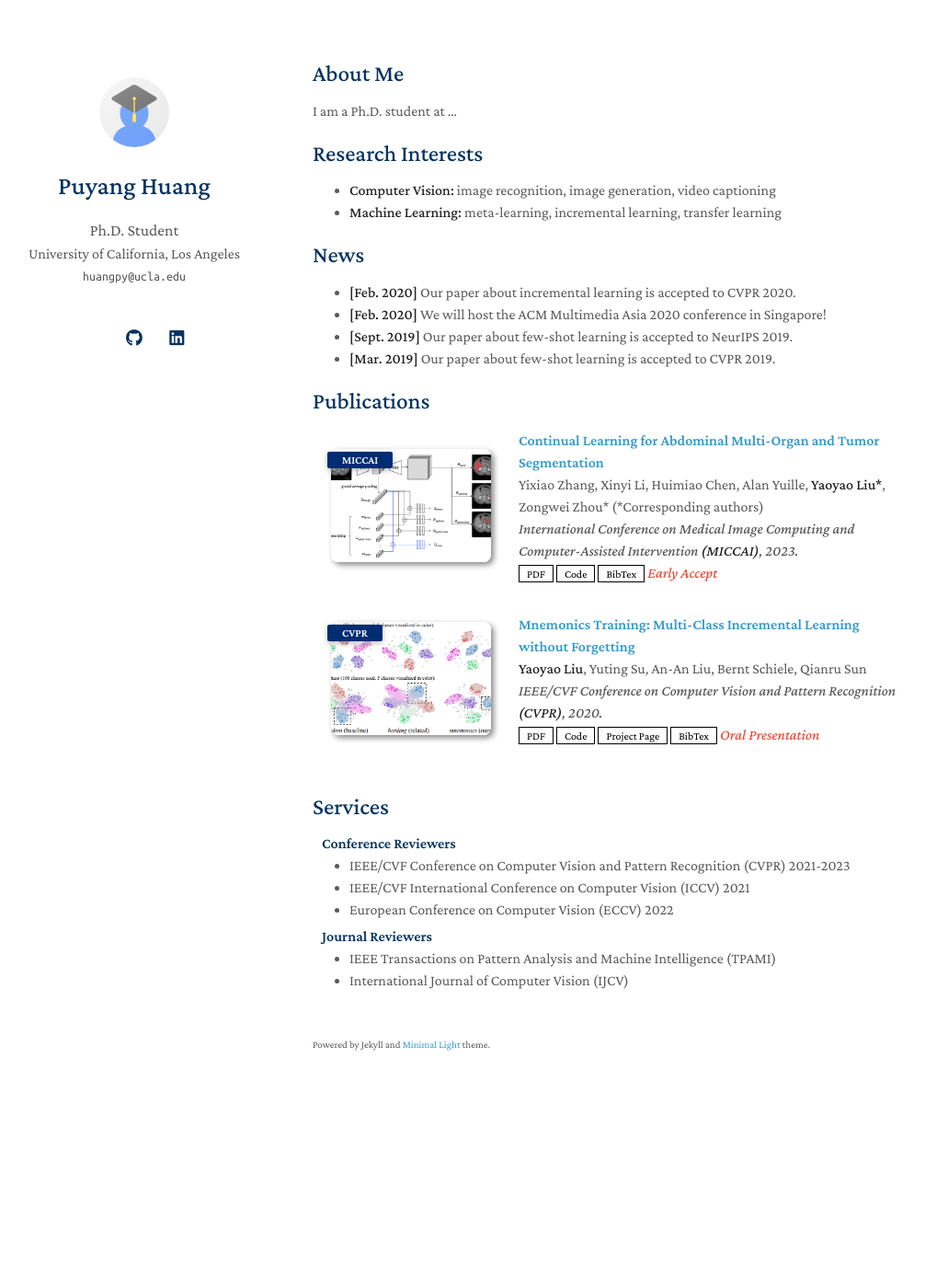
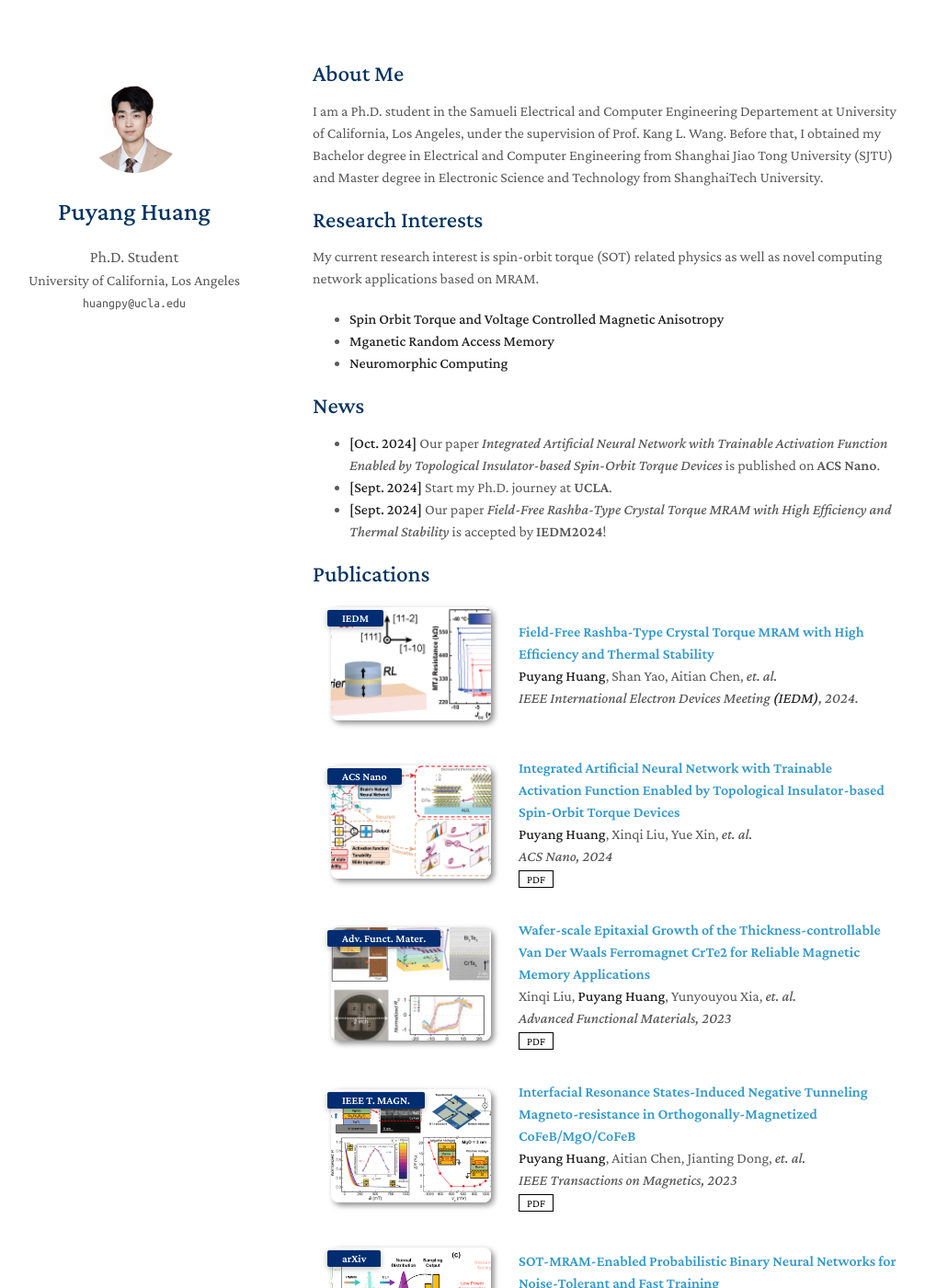
Before and after one commit to huang-piang/puyanghuang, a Jekyll site: the page built from index.md, in a window 1280 px wide and 1400 px high. Shown: the whole window at 92% size, without its empty margins (130-1136 px from the left). Built offline with Jekyll 4.4.1, drawn with Linux system fonts in a browser that asks for light colours; a style sheet for code colours, icons or effects is not loaded; our own code applies the rules of GitHub Pages for plain Markdown files; some of the changed text lies outside the part shown.

Commit message:
Describe your changes here

```diff
--- a/Gemfile
+++ b/Gemfile
@@ -1,5 +1,9 @@
 source "https://rubygems.org"
 
-gem "jekyll", "~> 3.8.5"
+gem 'rexml'
+
+gem "jekyll", "~> 4.0"
+
+gem 'kramdown', '~> 2.3'
 
 gem "webrick", "~> 1.8"
--- a/_config.yml
+++ b/_config.yml
@@ -6,27 +6,27 @@ email: huangpy@ucla.edu
 
 # Search Engine Optimization (SEO)
 # The following information is used to improve the website traffic from search engines, e.g., Google.
-keywords: minimal light
-description: The Minimal Light is a simple and elegant jekyll theme for academic personal homepage.
-canonical: https://minimal-light-theme.yliu.me/
+keywords: Puyang Huang
+# description: The Minimal Light is a simple and elegant jekyll theme for academic personal homepage.
+# canonical: https://minimal-light-theme.yliu.me/
 
 # Links
 # If you don't need one of them, you may delete the corresponding line.
-google_scholar: https://scholar.google.com/
-cv_link: assets/files/curriculum_vitae.pdf
-github_link: https://github.com/
-linkedin: https://www.linkedin.com/
-twitter: https://twitter.com/
+google_scholar: https://scholar.google.com/citations?user=JoqIzlsAAAAJ&hl=zh-CN
+cv_link: assets/files/Puyang Huang Resume_241005.pdf
+# github_link: https://github.com/
+# linkedin: https://www.linkedin.com/
+# twitter: https://twitter.com/
 
 # Images (e.g., your profile picture and your website's favicon)
 # "favicon" and "favicon_dark" are used for the light and dark modes, respectively.
-avatar: ./assets/img/avatar.png
+avatar: ./assets/img/photo.png
 favicon: ./assets/img/favicon.png
 favicon_dark: ./assets/img/favicon-dark.png
 
 # Footnote
 # You may use the option to disable the footnote, "Powered by Jekyll and Minimal Light theme."
-enable_footnote: true
+# enable_footnote: true
 
 # Auto Dark Mode
 # You may use the option to disable the automatic dark theme
@@ -38,7 +38,7 @@ font: "Serif" # or "Sans Serif"
 
 # Google Analytics ID
 # Please remove this if you don't use Google Analytics
-google_analytics: UA-111540567-4
+# google_analytics: UA-111540567-4
 
 # Use this project as a remote theme for GitHub Pages
 # See the guide here: https://docs.github.com/en/pages/setting-up-a-github-pages-site-with-jekyll/adding-a-theme-to-your-github-pages-site-using-jekyll
--- a/_data/publications.yml
+++ b/_data/publications.yml
@@ -1,22 +1,42 @@
 main:
 
-  - title: Continual Learning for Abdominal Multi-Organ and Tumor Segmentation
-    authors: Yixiao Zhang, Xinyi Li, Huimiao Chen, Alan Yuille, <strong>Yaoyao Liu*</strong>, Zongwei Zhou* (*Corresponding authors)
-    conference_short: MICCAI
-    conference: International Conference on Medical Image Computing and Computer-Assisted Intervention <strong>(MICCAI)</strong>, 2023.
-    pdf: https://arxiv.org/pdf/2306.00988.pdf
-    code: https://github.com/MrGiovanni/ContinualLearning
-    bibtex: https://bib.yliu.me/MICCAI23.txt
-    image: ./assets/img/teaser_example_2.png
-    notes: Early Accept
+  - title: Field-Free Rashba-Type Crystal Torque MRAM with High Efficiency and Thermal Stability
+    authors: <strong>Puyang Huang</strong>, Shan Yao, Aitian Chen, <i>et. al.</i>
+    conference_short: IEDM
+    conference: IEEE International Electron Devices Meeting <strong>(IEDM)</strong>, 2024.
+    pdf:
+    bibtex:
+    image: ./assets/img/Crystal_Torque.png
+    notes:
 
-  - title: "Mnemonics Training: Multi-Class Incremental Learning without Forgetting"
-    authors: <strong>Yaoyao Liu</strong>, Yuting Su, An-An Liu, Bernt Schiele, Qianru Sun
-    conference_short: CVPR
-    conference: IEEE/CVF Conference on Computer Vision and Pattern Recognition <strong>(CVPR)</strong>, 2020.
-    pdf: https://arxiv.org/pdf/2002.10211.pdf
-    code: https://github.com/yaoyao-liu/class-incremental-learning/tree/main/mnemonics-training
-    page: https://class-il.mpi-inf.mpg.de/mnemonics/
-    bibtex: https://class-il.mpi-inf.mpg.de/mnemonics/
-    notes: Oral Presentation
-    image: ./assets/img/teaser_example.png
+  - title: Integrated Artificial Neural Network with Trainable Activation Function Enabled by Topological Insulator-based Spin-Orbit Torque Devices
+    authors: <strong>Puyang Huang</strong>, Xinqi Liu, Yue Xin, <i>et. al.</i>
+    conference_short: ACS Nano
+    conference: ACS Nano, 2024
+    pdf: https://pubs.acs.org/doi/full/10.1021/acsnano.4c03278
+    image: ./assets/img/Trainable_activation.png
+    notes:
+
+  - title: Wafer-scale Epitaxial Growth of the Thickness-controllable Van Der Waals Ferromagnet CrTe2 for Reliable Magnetic Memory Applications
+    authors: Xinqi Liu, <strong>Puyang Huang</strong>, Yunyouyou Xia, <i>et. al.</i>
+    conference_short: Adv. Funct. Mater.
+    conference: Advanced Functional Materials, 2023
+    pdf: https://onlinelibrary.wiley.com/doi/full/10.1002/adfm.202304454
+    image: ./assets/img/CTBT.png
+    notes:
+
+  - title: Interfacial Resonance States-Induced Negative Tunneling Magneto-resistance in Orthogonally-Magnetized CoFeB/MgO/CoFeB
+    authors: <strong>Puyang Huang</strong>, Aitian Chen, Jianting Dong, <i>et. al.</i>
+    conference_short: IEEE T. MAGN.
+    conference: IEEE Transactions on Magnetics, 2023
+    pdf: https://ieeexplore.ieee.org/abstract/document/10400492
+    image: ./assets/img/NegativeTMR.png
+    notes:
+
+  - title: SOT-MRAM-Enabled Probabilistic Binary Neural Networks for Noise-Tolerant and Fast Training
+    authors: <strong>Puyang Huang</strong>, Yu Gu, Chenyi Fu, <i>et. al.</i>
+    conference_short: arXiv
+    conference: arXiv, 2023
+    pdf: https://arxiv.org/abs/2309.07789
+    image: ./assets/img/PBNN.png
+    notes:
--- a/_includes/publications.md
+++ b/_includes/publications.md
@@ -24,12 +24,6 @@
       {% if link.pdf %}
       <a href="{{ link.pdf }}" class="btn btn-sm z-depth-0" role="button" target="_blank" style="font-size:12px;">PDF</a>
       {% endif %}
-      {% if link.code %}
-      <a href="{{ link.code }}" class="btn btn-sm z-depth-0" role="button" target="_blank" style="font-size:12px;">Code</a>
-      {% endif %}
-      {% if link.page %}
-      <a href="{{ link.page }}" class="btn btn-sm z-depth-0" role="button" target="_blank" style="font-size:12px;">Project Page</a>
-      {% endif %}
       {% if link.bibtex %}
       <a href="{{ link.bibtex }}" class="btn btn-sm z-depth-0" role="button" target="_blank" style="font-size:12px;">BibTex</a>
       {% endif %}
--- a/_includes/services.md
+++ b/_includes/services.md
@@ -1,16 +1,7 @@
 ## Services
-
-<h4 style="margin:0 10px 0;">Conference Reviewers</h4>
-
-<ul style="margin:0 0 5px;">
-  <li><a href="http://cvpr2023.thecvf.com/"><autocolor>IEEE/CVF Conference on Computer Vision and Pattern Recognition (CVPR) 2021-2023</autocolor></a></li>
-  <li><a href="http://iccv2021.thecvf.com/"><autocolor>IEEE/CVF International Conference on Computer Vision (ICCV) 2021</autocolor></a></li>
-  <li><a href="https://eccv2022.ecva.net/"><autocolor>European Conference on Computer Vision (ECCV) 2022</autocolor></a></li>
-</ul>
 
 <h4 style="margin:0 10px 0;">Journal Reviewers</h4>
 
 <ul style="margin:0 0 20px;">
-  <li><a href="https://www.computer.org/csdl/journal/tp"><autocolor>IEEE Transactions on Pattern Analysis and Machine Intelligence (TPAMI)</autocolor></a></li>
-  <li><a href="https://www.springer.com/journal/11263"><autocolor>International Journal of Computer Vision (IJCV)</autocolor></a></li>
+  <li>Nano Letters</li>
 </ul>
--- a/index.md
+++ b/index.md
@@ -4,19 +4,21 @@ layout: homepage
 
 ## About Me
 
-I am a Ph.D. student at ...
+I am a Ph.D. student in the Samueli Electrical and Computer Engineering Departement at University of California, Los Angeles, under the supervision of Prof. Kang L. Wang. Before that, I obtained my Bachelor degree in Electrical and Computer Engineering from Shanghai Jiao Tong University (SJTU) and Master degree in Electronic Science and Technology from ShanghaiTech University.
 
 ## Research Interests
 
-- **Computer Vision:** image recognition, image generation, video captioning
-- **Machine Learning:** meta-learning, incremental learning, transfer learning
+My current research interest is spin-orbit torque (SOT) related physics as well as novel computing network applications based on MRAM.
+- **Spin Orbit Torque and Voltage Controlled Magnetic Anisotropy**
+- **Mganetic Random Access Memory**
+- **Neuromorphic Computing**
 
 ## News
 
-- **[Feb. 2020]** Our paper about incremental learning is accepted to CVPR 2020.
-- **[Feb. 2020]** We will host the ACM Multimedia Asia 2020 conference in Singapore!
-- **[Sept. 2019]** Our paper about few-shot learning is accepted to NeurIPS 2019.
-- **[Mar. 2019]** Our paper about few-shot learning is accepted to CVPR 2019.
+- **[Oct. 2024]** Our paper <i>Integrated Artificial Neural Network with Trainable Activation Function Enabled by Topological Insulator-based Spin-Orbit Torque Devices</i> is published on <b>ACS Nano</b>.
+- **[Sept. 2024]** Start my Ph.D. journey at <b>UCLA</b>.
+- **[Sept. 2024]** Our paper <i>Field-Free Rashba-Type Crystal Torque MRAM with High Efficiency and Thermal Stability</i> is accepted by <b>IEDM2024</b>!
+
 
 {% include_relative _includes/publications.md %}
 
```
Also changed, not shown: assets/img/CTBT.png (added), assets/img/Crystal_Torque.png (added), assets/img/NegativeTMR.png (added), assets/img/PBNN.png (added), assets/img/Trainable_activation.png (added), assets/img/photo.png (added), assets/img/teaser_example.png (deleted), 2 other files.
